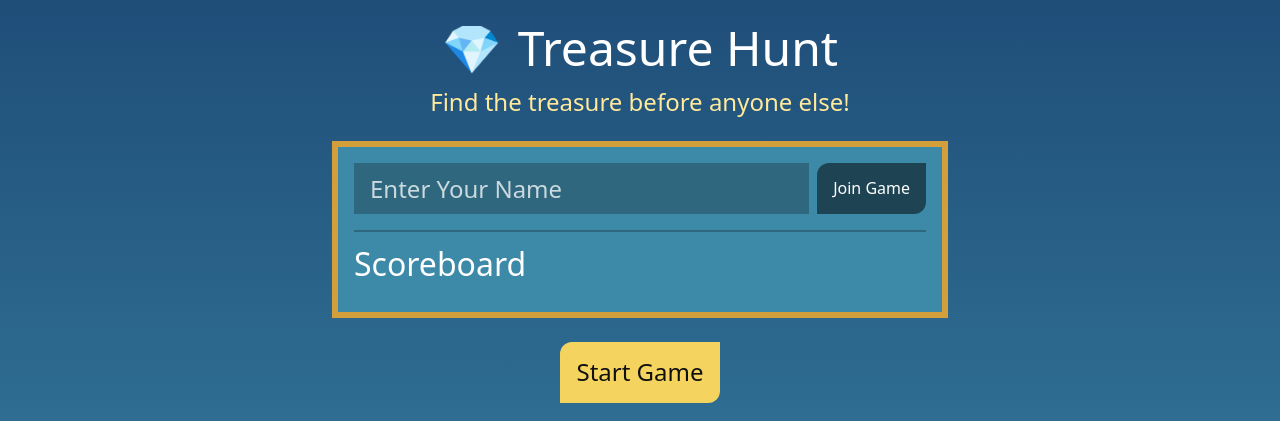
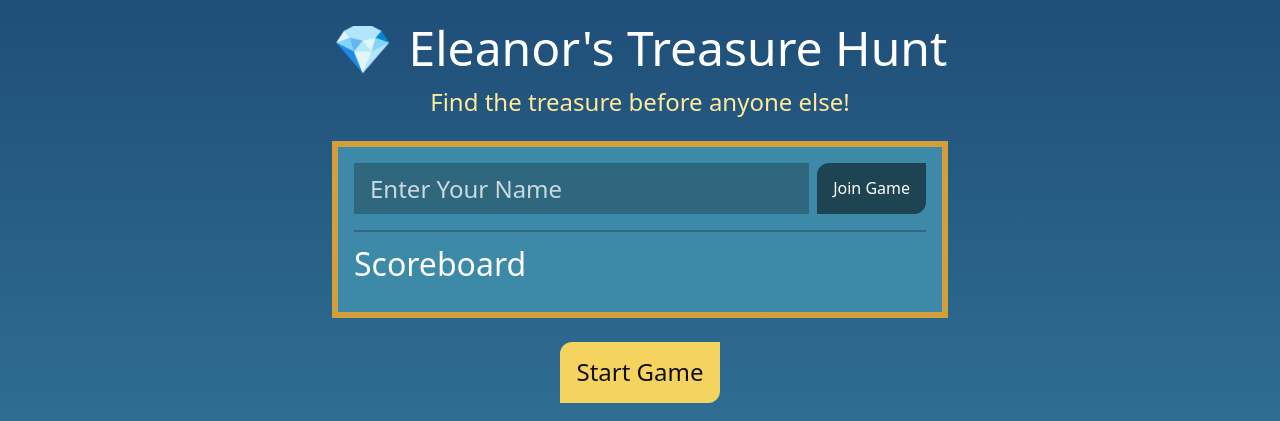
Before and after one commit to zakeddington/treasure-hunt, a website: page public/index.html in a window 1280 px wide. Shown: the top 421 px of the page. Drawn offline with nearby package versions, Linux system fonts and the light colour scheme; files that its build step writes are made by us from their sources; no server answers; a web font is replaced by a local one.

Commit message:
update title

```diff
--- a/public/index.html
+++ b/public/index.html
@@ -3,7 +3,7 @@
 <head>
 	<meta charset="utf-8" />
 	<meta name="viewport" content="width=device-width, initial-scale=1" />
-	<title>Treasure Hunt</title>
+	<title>Eleanor's Treasure Hunt</title>
 	<link rel="preconnect" href="https://fonts.googleapis.com">
 	<link rel="preconnect" href="https://fonts.gstatic.com" crossorigin>
 	<link href="https://fonts.googleapis.com/css2?family=Wendy+One&display=swap" rel="stylesheet">
@@ -14,7 +14,7 @@
 		<div class="site-header--content">
 			<h1 class="site-header--title">
 				<span>💎</span>
-				<span>Treasure Hunt</span>
+				<span>Eleanor's Treasure Hunt</span>
 			</h1>
 			<div class="site-header--tagline">Find the treasure before anyone else!</div>
 		</div>
```
